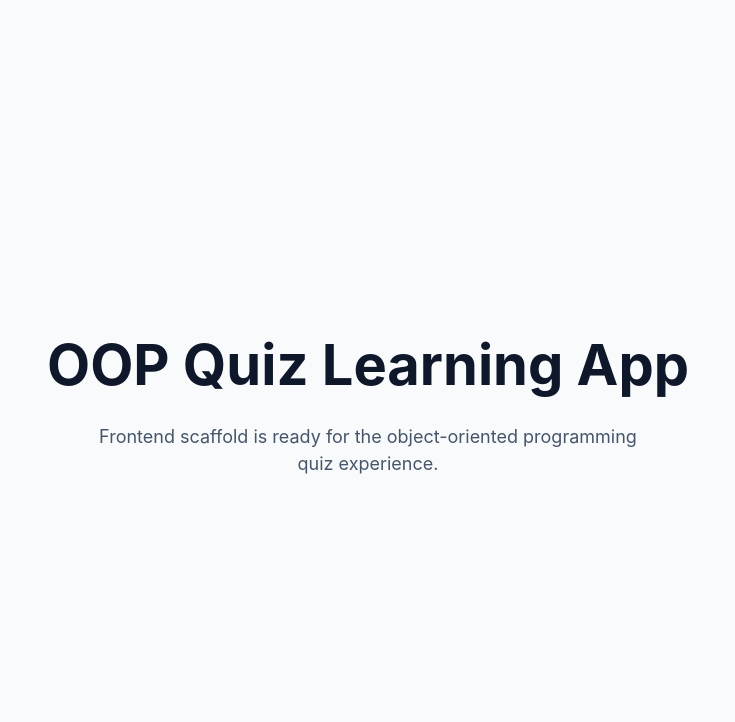
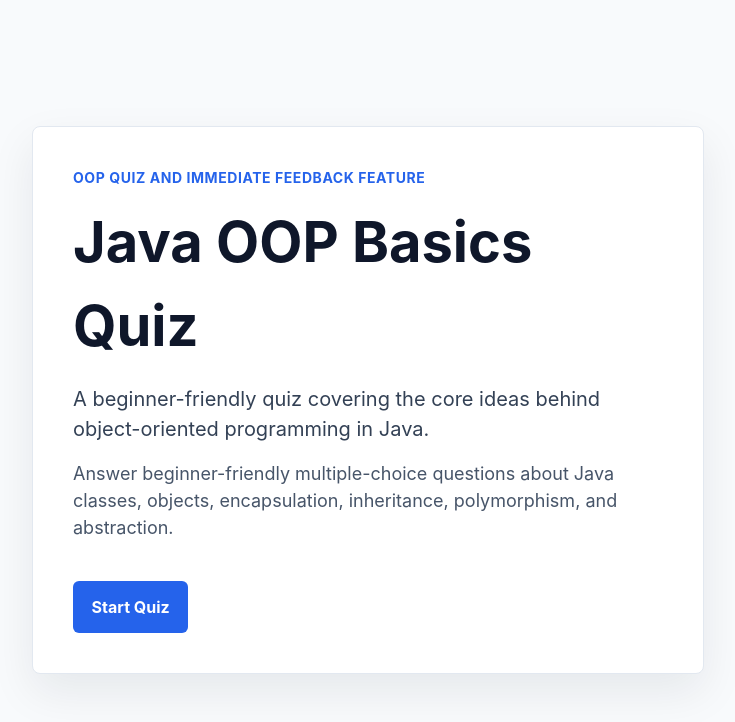
Before and after one commit to SOFTENG754-Group-5/a6-learn-oop-quiz, a React (Vite) app in the folder frontend/: page / in a window 1280 px wide. Shown: the top 722 px of the page, without its empty margins (272-1007 px from the left). Built offline with nearby package versions, Linux system fonts and the light colour scheme.

Commit message:
Wire quiz screen flow

```diff
--- a/frontend/src/App.tsx
+++ b/frontend/src/App.tsx
@@ -1,8 +1,31 @@
+import { useState } from 'react'
+import { mockQuiz } from './data/mockQuiz'
+import OverviewPage from './pages/OverviewPage'
+import QuizPage from './pages/QuizPage'
+import ResultPage from './pages/ResultPage'
+
+type Screen = 'overview' | 'quiz' | 'result'
+
 function App() {
+  const [screen, setScreen] = useState<Screen>('overview')
+
   return (
     <main className="app-shell">
-      <h1>OOP Quiz Learning App</h1>
-      <p>Frontend scaffold is ready for the object-oriented programming quiz experience.</p>
+      {screen === 'overview' && (
+        <OverviewPage quiz={mockQuiz} onStartQuiz={() => setScreen('quiz')} />
+      )}
+      {screen === 'quiz' && (
+        <QuizPage
+          onBackToOverview={() => setScreen('overview')}
+          onShowResults={() => setScreen('result')}
+        />
+      )}
+      {screen === 'result' && (
+        <ResultPage
+          onBackToOverview={() => setScreen('overview')}
+          onRestartQuiz={() => setScreen('quiz')}
+        />
+      )}
     </main>
   )
 }
--- a/frontend/src/index.css
+++ b/frontend/src/index.css
@@ -28,7 +28,16 @@ body {
   min-height: 100vh;
   place-content: center;
   padding: 2rem;
-  text-align: center;
+}
+
+.page-panel {
+  background: #ffffff;
+  border: 1px solid #e2e8f0;
+  border-radius: 8px;
+  box-shadow: 0 18px 45px rgba(15, 23, 42, 0.08);
+  max-width: 42rem;
+  padding: 2.5rem;
+  text-align: left;
 }
 
 h1 {
@@ -41,6 +50,66 @@ h1 {
 p {
   color: #475569;
   font-size: 1.125rem;
-  margin: 0 auto;
-  max-width: 36rem;
+  margin: 0 0 1rem;
 }
+
+.eyebrow {
+  color: #2563eb;
+  font-size: 0.875rem;
+  font-weight: 700;
+  letter-spacing: 0.04em;
+  margin-bottom: 0.75rem;
+  text-transform: uppercase;
+}
+
+.lead {
+  color: #334155;
+  font-size: 1.25rem;
+}
+
+.button-row {
+  display: flex;
+  flex-wrap: wrap;
+  gap: 0.75rem;
+  margin-top: 1.5rem;
+}
+
+.primary-button,
+.secondary-button {
+  border: 1px solid transparent;
+  border-radius: 6px;
+  cursor: pointer;
+  font: inherit;
+  font-weight: 700;
+  padding: 0.8rem 1.1rem;
+}
+
+.primary-button {
+  background: #2563eb;
+  color: #ffffff;
+}
+
+.secondary-button {
+  background: #ffffff;
+  border-color: #cbd5e1;
+  color: #1e293b;
+}
+
+.primary-button:hover,
+.primary-button:focus-visible {
+  background: #1d4ed8;
+}
+
+.secondary-button:hover,
+.secondary-button:focus-visible {
+  background: #f1f5f9;
+}
+
+.page-panel > .primary-button {
+  margin-top: 1.5rem;
+}
+
+button:focus-visible {
+  outline: 3px solid #93c5fd;
+  outline-offset: 2px;
+}
```
